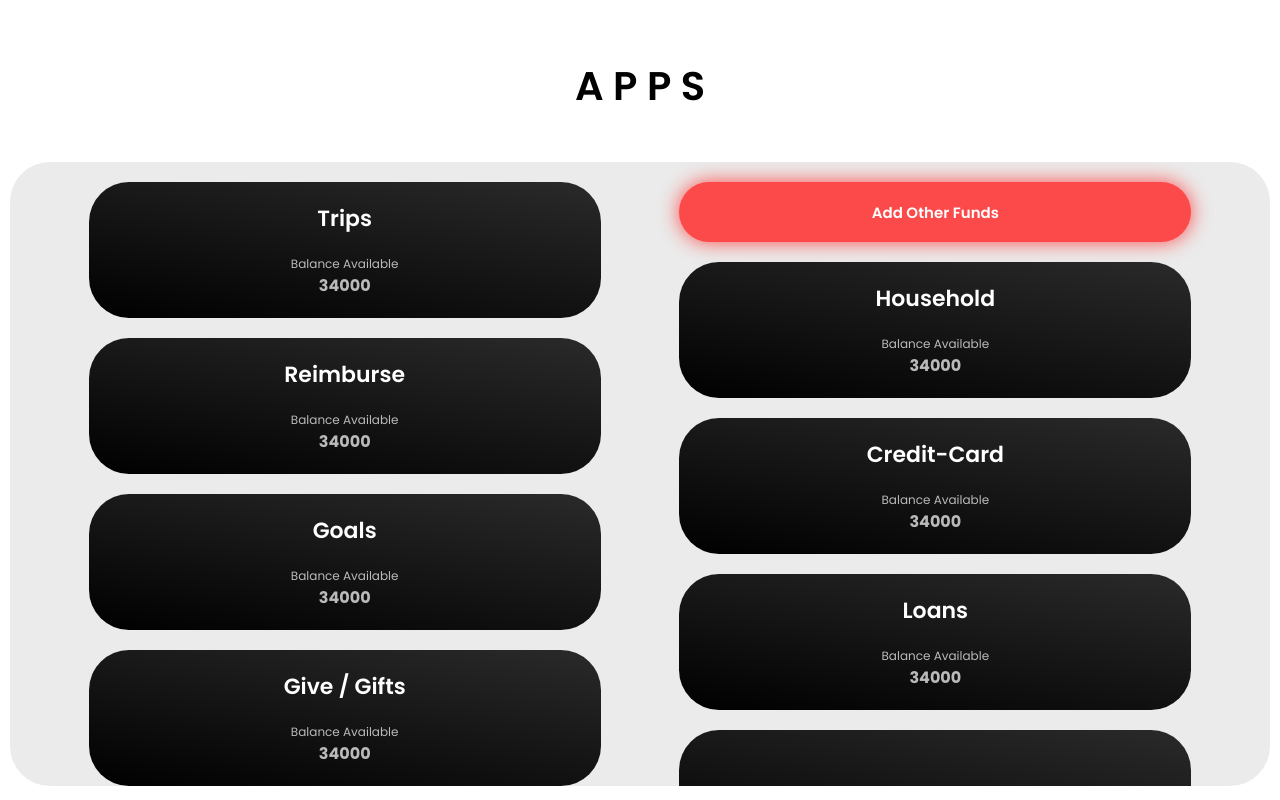
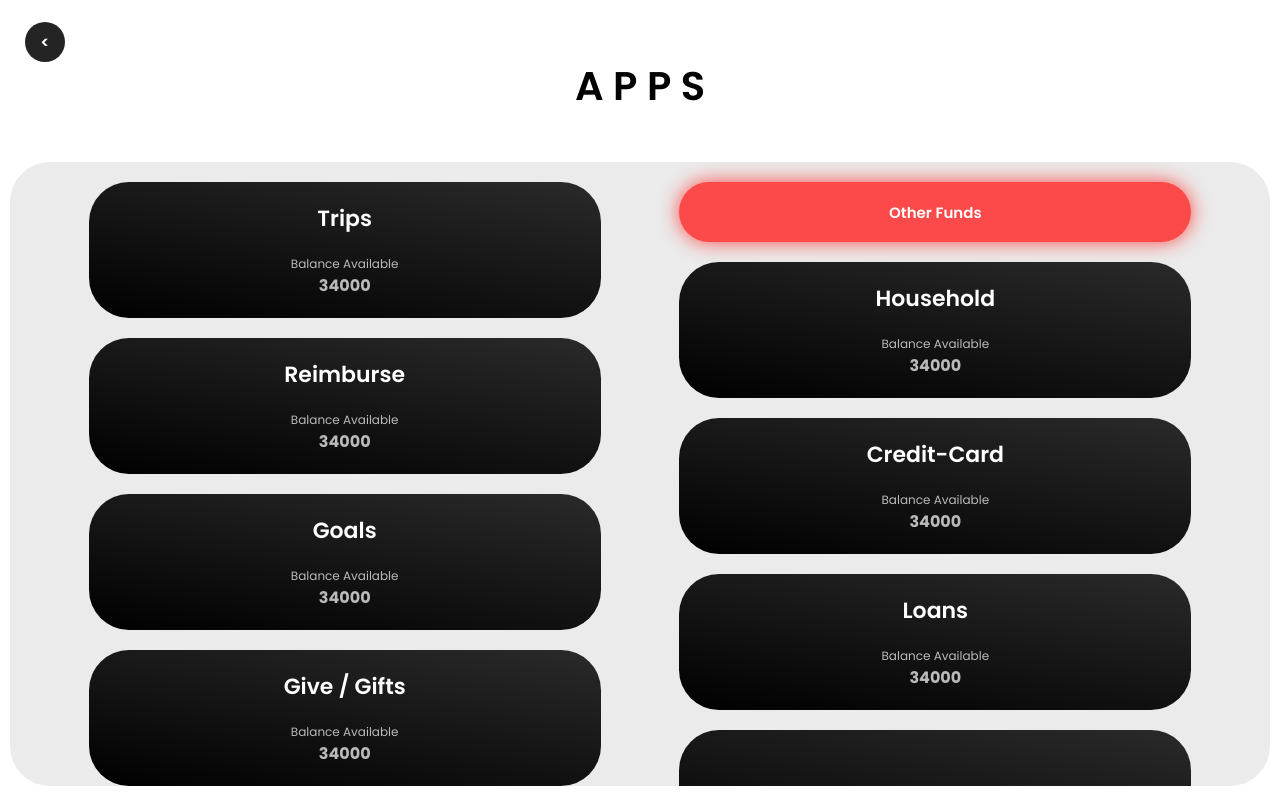
Before and after one commit to Samiran95/bud-track, a plain HTML site: page Apps/apps.html in a window 1280 px wide. Drawn offline with Linux system fonts and the light colour scheme.

Commit message:
Add files via upload

```diff
--- a/Apps/apps.html
+++ b/Apps/apps.html
@@ -12,6 +12,9 @@
 </head>
 
 <body>
+    <div class="upper">
+        <button type="button" class="back-button"><</button>
+    </div>
     <p class="apps-heading">A P P S</p>
     <div class="lower">
         <div class="lower-container">
@@ -53,7 +56,7 @@
             </div>
             <div class="lower-right">
 
-                <div class="other-funds" onclick="location.href = '';">Add Other Funds</div>
+                <div class="other-funds" onclick="location.href = '';">Other Funds</div>
 
                 <div class="apps-container" onclick="location.href = '../Household/HTML/hhdashboard.html';">
                     <div class="apps-container-heading">Household</div>
```
